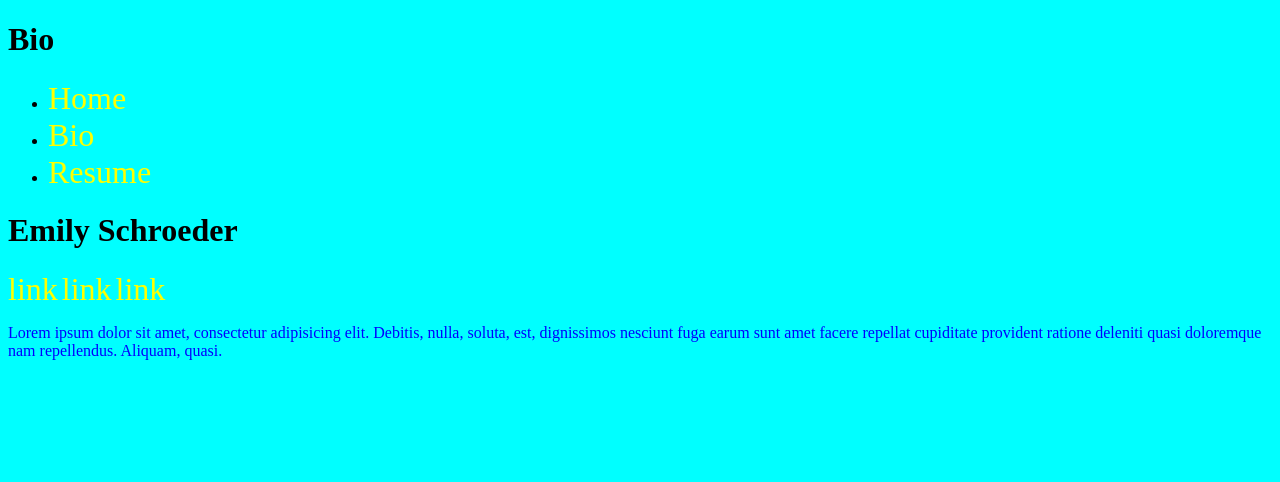
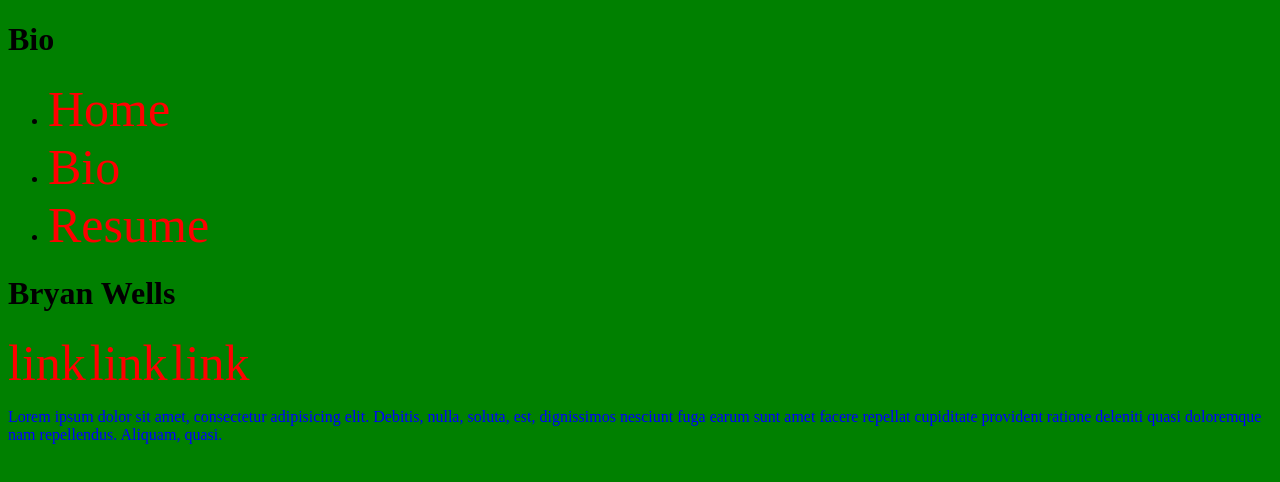
Before and after one commit to bwells6/p1-about-me, a plain HTML site: page bio.html in a window 1280 px wide. Drawn offline with Linux system fonts and the light colour scheme.

Commit message:
changed to my content and pic

```diff
--- a/bio.html
+++ b/bio.html
@@ -17,7 +17,7 @@
 		<li><a href="resume.html">Resume</a></li>
 	</ul>
 
-<h1>Emily Schroeder</h1>
+<h1>Bryan Wells</h1>
 
 <a href="">link</a>
 <a href="">link</a>
--- a/css/styles.css
+++ b/css/styles.css
@@ -1,5 +1,6 @@
 body{
-background: aqua;
+background: green;
+
 }
 
 p {
@@ -7,7 +8,9 @@ p {
 }
 
 a {
-	color: yellow;
-	font-size: 32px;
+	color: red;
+	font-size: 50px;
 	text-decoration: none;
 }
+
+img {width:300px;}
```
Also changed, not shown: index.html (+2 -0 lines), me.jpg (added), 1 other file.
